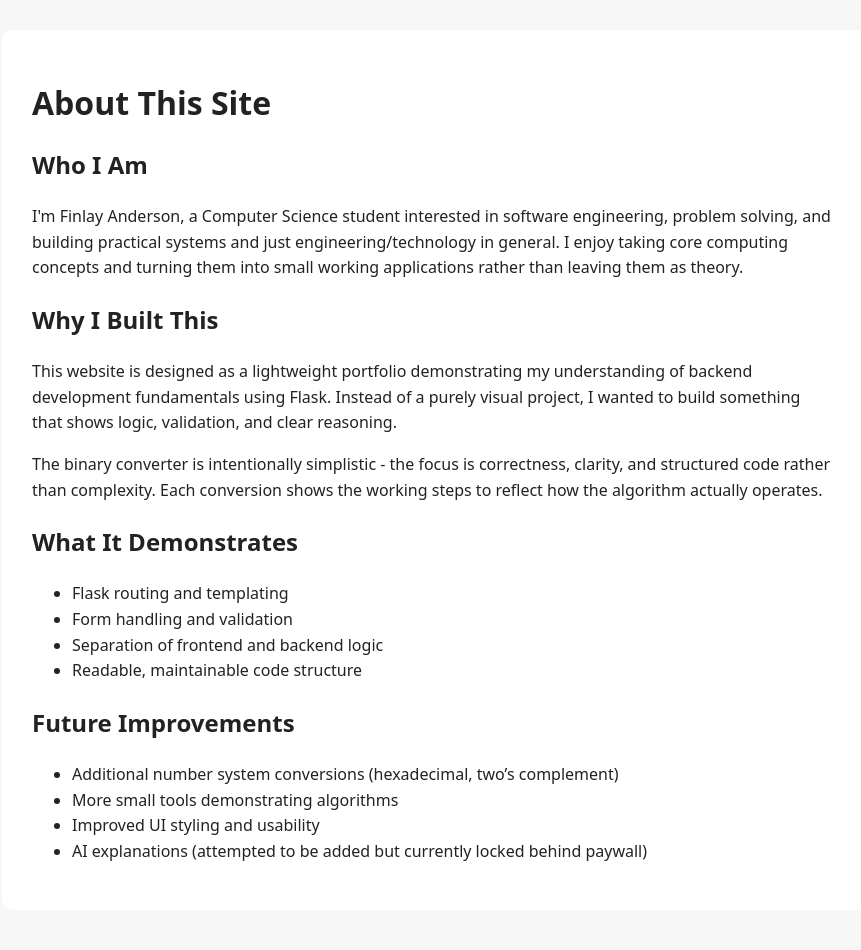
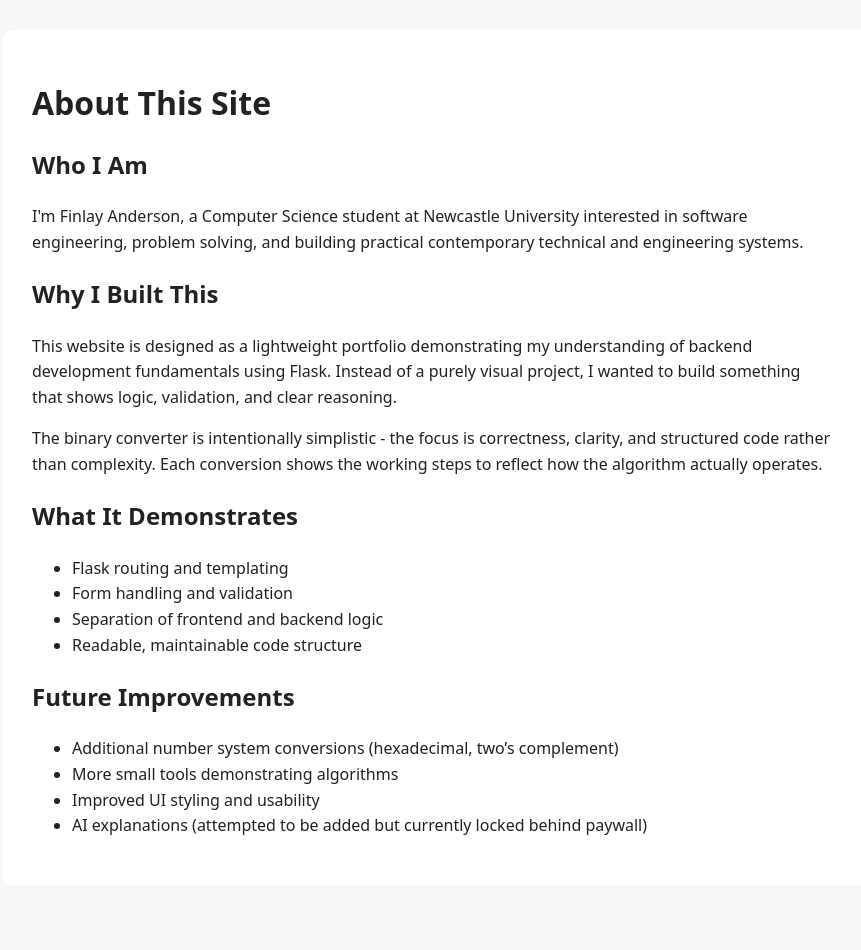
Before and after one commit to Finlay57/systems-in-practice, a Flask app: page /about in a window 1280 px wide. Shown: the part 54-1004 px from the top of the page, without its empty margins (158-1019 px from the left). Run offline with Flask 3, Linux system fonts and the light colour scheme.

Commit message:
Changes to text on pages

```diff
--- a/templates/about.html
+++ b/templates/about.html
@@ -8,9 +8,8 @@
 
     <h2>Who I Am</h2>
     <p>
-        I'm Finlay Anderson, a Computer Science student interested in software engineering,
-        problem solving, and building practical systems and just engineering/technology in general. I enjoy taking core computing concepts
-        and turning them into small working applications rather than leaving them as theory.
+        I'm Finlay Anderson, a Computer Science student at Newcastle University interested in software engineering,
+        problem solving, and building practical contemporary technical and engineering  systems.
     </p>
 
     <h2>Why I Built This</h2>
--- a/templates/index.html
+++ b/templates/index.html
@@ -6,7 +6,7 @@
 
     <h1 style="font-size: 2.5rem;">Finlay Anderson</h1>
     <p style="font-size: 1.2rem; color: #555;">
-        Computer Science student focused on building clear, reliable software systems.
+        Computer Science @ Newcastle University
     </p>
 
     <hr style="margin: 30px 0;">
```
